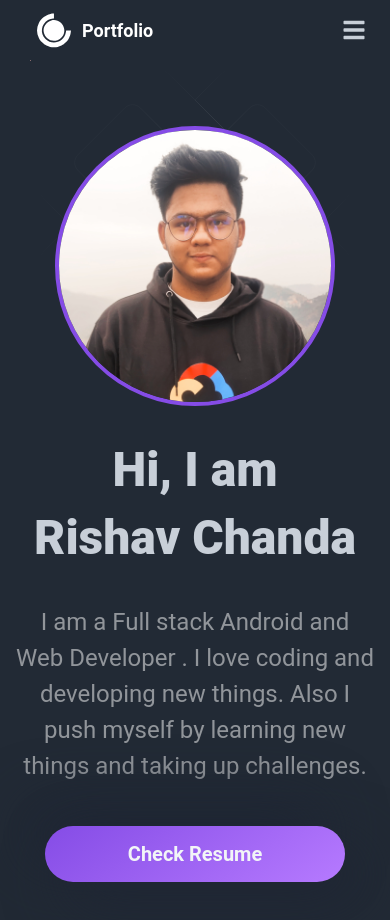
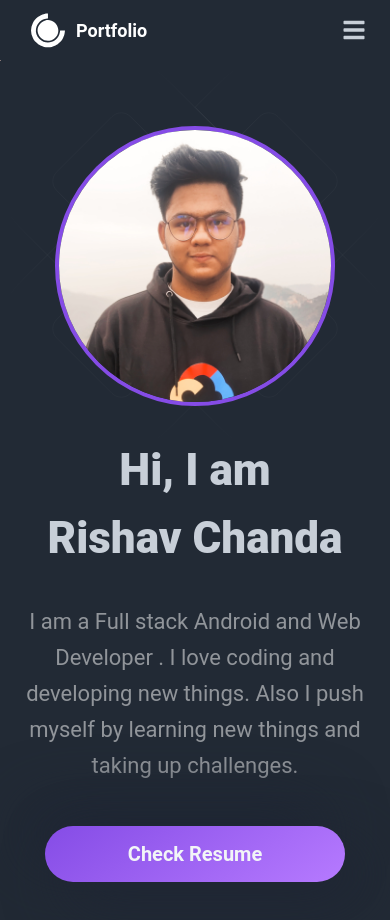
Before and after one commit to dtorres314/portfolio, a React (Create React App) app: page / in a window 390 px wide. Shown: the top 920 px of the page. Built offline with nearby package versions, Linux system fonts and the light colour scheme.

Commit message:
made changes and made responsive hero

```diff
--- a/src/components/HeroSection/HeroStyle.js
+++ b/src/components/HeroSection/HeroStyle.js
@@ -37,6 +37,7 @@
 
     @media (max-width: 960px) {
         justify-content: center;
+        padding: 0 0px;
     }
 `;
 
@@ -80,6 +81,7 @@
     @media (max-width: 960px) {
         order: 1;
         justify-content: center;
+        align-items: center;
         margin-bottom: 80px;
     }
 
@@ -98,8 +100,8 @@
     border: 4px solid ${_default.colors.primary1};
 
     @media (max-width: 768px) {
-        max-width: 300px;
-        max-height: 300px;
+        max-width: 400px;
+        max-height: 400px;
     }
 
     @media (max-width: 640px) {
@@ -117,6 +119,10 @@
     @media (max-width: 960px) {
         text-align: center;
     }
+
+    @media (max-width: 640px) {
+        font-size: 44px;
+    }
 `;
 
 export const SubTitle= styled.div`
@@ -128,10 +134,15 @@
     @media (max-width: 960px) {
         text-align: center;
     }
+
+
+    @media (max-width: 640px) {
+        font-size: 22px;
+    }
 `;
 
 export const ResumeButton= styled.div`
-    width: 100%;
+    width: 95%;
     max-width: 300px;
     text-align: center;
     padding: 16px 0;
@@ -146,7 +157,8 @@
     -20px -20px 60px #1F2634;
     &:hover {
     font-size: 22px;
-    width: 55%;
+    width: 100%;
+    max-width: 320px;
     padding: 18px 0;
     }
 
--- a/src/components/Navbar/NavbarStyledComponent.js
+++ b/src/components/Navbar/NavbarStyledComponent.js
@@ -36,6 +36,9 @@
     justify-content: start;
     align-items: center;
     text-decoration: none;
+    @media (max-width: 640px) {
+      padding: 0 0px;
+  }
 `;
 export const Span = styled.div`
     padding: 0 4px;
```
